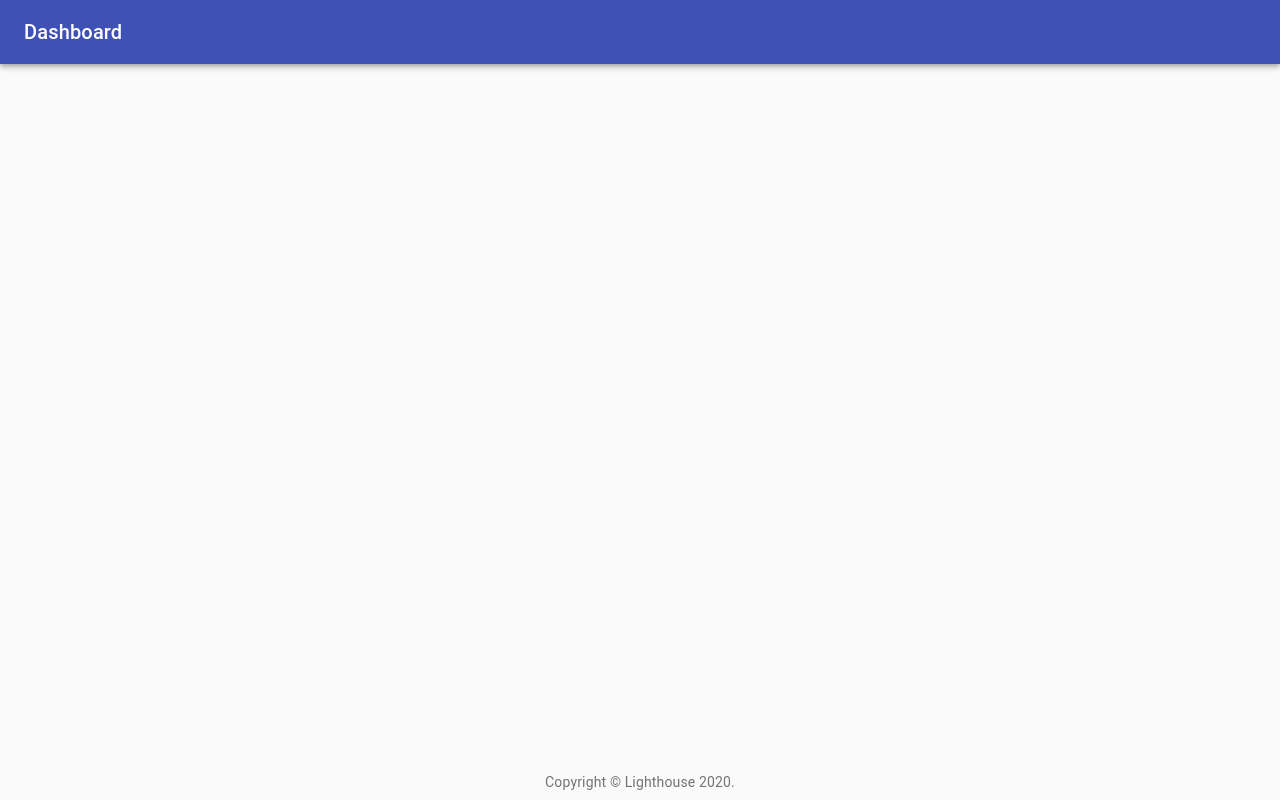
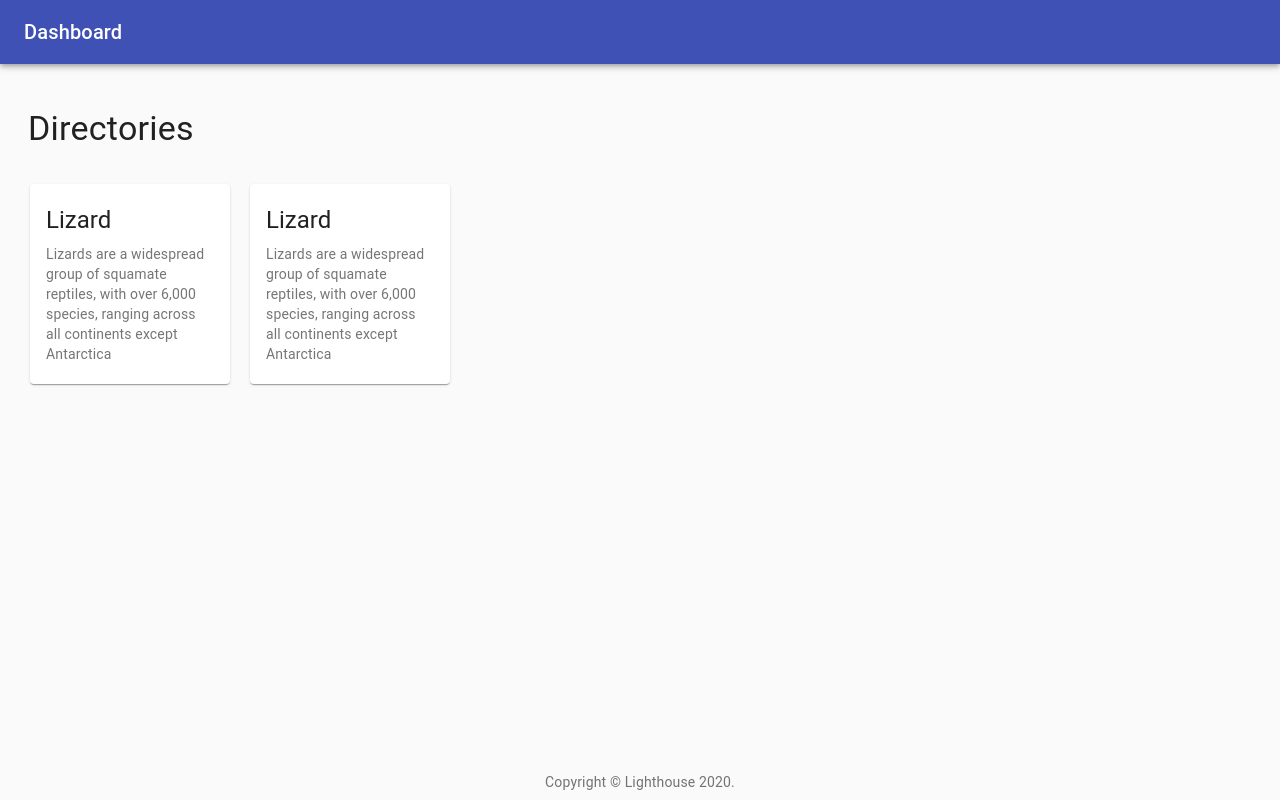
Before and after one commit to ChaoLiangSuper/Lighthouse-js, a React (Create React App) app in the folder packages/admin-panel/: page / in a window 1280 px wide. Both pictures are taken after a click on the button "SIGN IN". Built offline with nearby package versions, Linux system fonts and the light colour scheme.

Commit message:
feat: add dashboard

```diff
--- a/packages/admin-panel/package.json
+++ b/packages/admin-panel/package.json
@@ -11,10 +11,12 @@
     "@testing-library/react": "^9.3.2",
     "@testing-library/user-event": "^7.1.2",
     "@types/jest": "^24.0.0",
+    "@types/lodash": "^4.14.149",
     "@types/node": "^12.0.0",
     "@types/react": "^16.9.0",
     "@types/react-dom": "^16.9.0",
     "@types/react-redux": "^7.1.7",
+    "lodash": "^4.17.15",
     "react": "^16.12.0",
     "react-dom": "^16.12.0",
     "react-helmet": "^5.2.1",
--- /dev/null
+++ b/packages/admin-panel/src/components/DashboardView.tsx
@@ -0,0 +1,83 @@
+import _ from 'lodash';
+import React from 'react';
+import Card from '@material-ui/core/Card';
+import CardActionArea from '@material-ui/core/CardActionArea';
+import CardContent from '@material-ui/core/CardContent';
+import Typography from '@material-ui/core/Typography';
+import { connect } from 'react-redux';
+import { makeStyles } from '@material-ui/core/styles';
+import { bindActionCreators } from 'redux';
+import { DirectoryCollection, Store, ViewState } from '../types';
+
+const changeView = (data: ViewState<{}>) => ({ type: 'VIEW_UPDATE', data });
+
+interface DashboardViewProps {
+  directories: DirectoryCollection;
+  changeView: (v: ViewState<{ key: string }>) => void;
+}
+
+const useStyles = makeStyles((theme) => ({
+  root: {
+    padding: 20
+  },
+  title: {
+    padding: `${theme.spacing(3)}px ${theme.spacing()}px`
+  },
+  button: {
+    height: 200
+  },
+  wrapper: {
+    display: 'flex',
+    flexWrap: 'wrap'
+  },
+  card: {
+    width: 200,
+    margin: 10
+  }
+}));
+
+const DashboardView: React.FC<DashboardViewProps> = ({ directories, changeView }) => {
+  const classes = useStyles();
+
+  return (
+    <div className={classes.root}>
+      <Typography variant="h4" className={classes.title}>
+        Directories
+      </Typography>
+      <div className={classes.wrapper}>
+        {_.map(directories, (directory, i) => (
+          <Card key={i} className={classes.card}>
+            <CardActionArea
+              className={classes.button}
+              onClick={() =>
+                changeView({
+                  view: 'directory',
+                  state: {
+                    key: directory.name
+                  }
+                })
+              }
+            >
+              <CardContent>
+                <Typography gutterBottom variant="h5" component="h2">
+                  Lizard
+                </Typography>
+                <Typography variant="body2" color="textSecondary" component="p">
+                  Lizards are a widespread group of squamate reptiles, with over 6,000 species, ranging across all
+                  continents except Antarctica
+                </Typography>
+              </CardContent>
+            </CardActionArea>
+          </Card>
+        ))}
+      </div>
+    </div>
+  );
+};
+
+export default connect(
+  ({ directories }: Store) => ({
+    directories
+  }),
+  (dispatch) => bindActionCreators({ changeView }, dispatch)
+)(DashboardView);
--- /dev/null
+++ b/packages/admin-panel/src/components/DirectoryView.tsx
@@ -0,0 +1,21 @@
+// import _ from 'lodash';
+import React from 'react';
+// import Card from '@material-ui/core/Card';
+// import CardActionArea from '@material-ui/core/CardActionArea';
+// import CardContent from '@material-ui/core/CardContent';
+// import Typography from '@material-ui/core/Typography';
+import { connect } from 'react-redux';
+// import { makeStyles } from '@material-ui/core/styles';
+import { Directory, Store } from '../types';
+
+interface DirectoryViewProps {
+  directory: Directory;
+}
+
+const DirectoryView: React.FC<DirectoryViewProps> = ({ directory }) => {
+  return <div>{directory}</div>;
+};
+
+export default connect(({ directories, viewState }: Store) => ({
+  directory: directories[viewState.state.key]
+}))(DirectoryView);
--- a/packages/admin-panel/src/components/Login.tsx
+++ b/packages/admin-panel/src/components/Login.tsx
@@ -9,12 +9,14 @@ import { makeStyles } from '@material-ui/core/styles';
 import Container from '@material-ui/core/Container';
 import { connect } from 'react-redux';
 import { bindActionCreators } from 'redux';
-import { User } from '../store/reducers/user';
+import { User, ViewState } from '../types';
 
 const login = (data: User) => ({ type: 'LOGIN', data });
+const changeView = (data: ViewState<null>) => ({ type: 'VIEW_UPDATE', data });
 
 interface LoginProps {
   login: (u: User) => void;
+  changeView: (v: ViewState<null>) => void;
 }
 
 const useStyles = makeStyles((theme) => ({
@@ -40,7 +42,7 @@ const useStyles = makeStyles((theme) => ({
   }
 }));
 
-const Login: React.FC<LoginProps> = ({ login }) => {
+const Login: React.FC<LoginProps> = ({ login, changeView }) => {
   const classes = useStyles();
 
   const [email, setEmail] = React.useState('');
@@ -83,7 +85,13 @@ const Login: React.FC<LoginProps> = ({ login }) => {
             variant="contained"
             color="primary"
             className={classes.submit}
-            onClick={() => login({ username: email, permissions: [] })}
+            onClick={() => {
+              login({ username: email, permissions: [] });
+              changeView({
+                view: 'dashboard',
+                state: null
+              });
+            }}
           >
             Sign In
           </Button>
@@ -93,4 +101,4 @@ const Login: React.FC<LoginProps> = ({ login }) => {
   );
 };
 
-export default connect(null, (dispatch) => bindActionCreators({ login }, dispatch))(Login);
+export default connect(null, (dispatch) => bindActionCreators({ login, changeView }, dispatch))(Login);
--- a/packages/admin-panel/src/router/index.tsx
+++ b/packages/admin-panel/src/router/index.tsx
@@ -4,27 +4,42 @@ import ContentWrapper from '../components/ContentWrapper';
 import Navigation from '../components/Navigation';
 import Copyright from '../components/Copyright';
 import Login from '../components/Login';
-import { User } from '../store/reducers/user';
-import { Store } from '../store';
+import DashboardView from '../components/DashboardView';
+import DirectoryView from '../components/DirectoryView';
+import { ViewState, Store } from '../types';
 
 interface RouterProps {
-  user: User;
+  viewState: ViewState<any>;
 }
 
-const Router: React.FC<RouterProps> = ({ user }) => {
-  if (user.username === null) {
+const Page: React.FC = ({ children }) => (
+  <>
+    <Navigation />
+    <ContentWrapper>
+      {children}
+      <Copyright />
+    </ContentWrapper>
+  </>
+);
+
+const Router: React.FC<RouterProps> = ({ viewState }) => {
+  if (viewState.view === 'login') {
     return <Login />;
   }
+  if (viewState.view === 'directory') {
+    return (
+      <Page>
+        <DirectoryView />
+      </Page>
+    );
+  }
   return (
-    <>
-      <Navigation />
-      <ContentWrapper>
-        <Copyright />
-      </ContentWrapper>
-    </>
+    <Page>
+      <DashboardView />
+    </Page>
   );
 };
 
-export default connect(({ user }: Store) => ({
-  user
+export default connect(({ viewState }: Store) => ({
+  viewState
 }))(Router);
--- a/packages/admin-panel/src/store/reducers/directory.ts
+++ b/packages/admin-panel/src/store/reducers/directories.ts
@@ -1,10 +1,16 @@
 import { DirectoryAction } from '../constants';
+import { DirectoryCollection } from '../../types';
 
-export interface Directory {
-  [s: string]: {};
-}
-
-const initialState: Directory = {};
+const initialState: DirectoryCollection = {
+  directory1: {
+    name: 'directory1',
+    records: {}
+  },
+  directory2: {
+    name: 'directory2',
+    records: {}
+  }
+};
 
 const reducer = (state = initialState, action: DirectoryAction) => {
   switch (action.type) {
--- a/packages/admin-panel/src/store/reducers/user.ts
+++ b/packages/admin-panel/src/store/reducers/user.ts
@@ -1,9 +1,5 @@
 import { UserAction } from '../constants';
-
-export interface User {
-  username: string | null;
-  permissions: string[];
-}
+import { User } from '../../types';
 
 const initialState: User = {
   username: null,
--- /dev/null
+++ b/packages/admin-panel/src/store/reducers/viewState.ts
@@ -0,0 +1,20 @@
+import { ViewAction } from '../constants';
+import { ViewState } from '../../types';
+
+const initialState: ViewState<null> = {
+  view: 'login',
+  state: null
+};
+
+const reducer = (state = initialState, action: ViewAction) => {
+  switch (action.type) {
+    case 'VIEW_UPDATE':
+      return {
+        ...action.data
+      };
+    default:
+      return state;
+  }
+};
+
+export default reducer;
--- /dev/null
+++ b/packages/admin-panel/src/types.ts
@@ -0,0 +1,34 @@
+export type DirectoryCollection = {
+  [s: string]: Directory;
+};
+
+export type Directory = {
+  name: string;
+  records: {
+    [key: string]: Record;
+  };
+};
+
+export type Record = {
+  [s: string]: any;
+};
+
+export type User = {
+  username: string | null;
+  permissions: string[];
+};
+
+export type views = 'login' | 'dashboard' | 'directory';
+
+export type ViewState<T> = {
+  view: views;
+  state: T;
+};
+
+export type Store = {
+  directories: {
+    [key: string]: Directory;
+  };
+  user: User;
+  viewState: ViewState<any>;
+};
```
Also changed, not shown: packages/admin-panel/src/store/constants.ts (+8 -3 lines), packages/admin-panel/src/store/index.ts (+6 -6 lines), packages/admin-panel/src/store/reducers/record.ts (deleted, +0 -21 lines), 1 other file (tests, documents, lock files or other folders).
